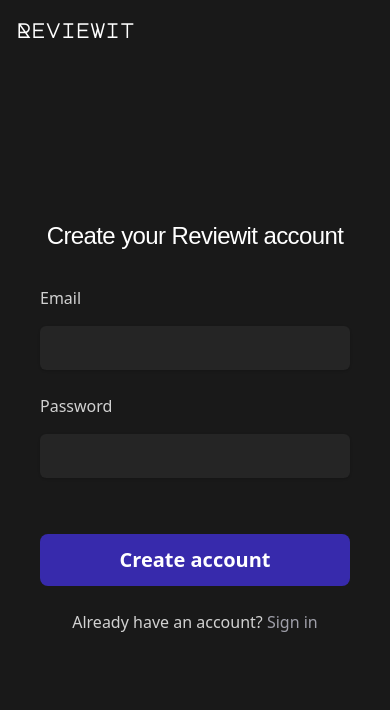
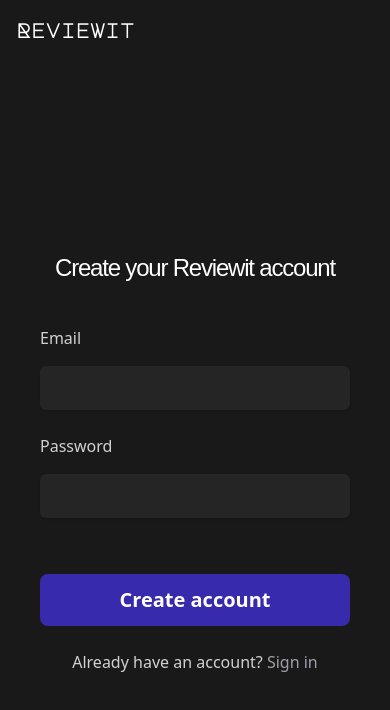
Before and after one commit to ht1423/Reviewit, a React (Vite) app in the folder frontend/: page /auth in a window 390 px wide. Shown: the top 710 px of the page. Built offline with nearby package versions, Linux system fonts and the light colour scheme; no server answers.

Commit message:
Card updated

```diff
--- a/frontend/src/components/auth/Card.jsx
+++ b/frontend/src/components/auth/Card.jsx
@@ -25,8 +25,8 @@ function Card({ action }) {
   const toggleAction = action === 'signin' ? () => navigate('/auth?action=signup') : () => navigate('/auth?action=signin')
 
   return (
-    <div className='flex flex-col p-10 rounded-xl  w-full max-w-md lg:max-w-[480px] mb-28'>
-      <div className='text-[24px] sm:text-[30px] lg:text-[32px] whitespace-nowrap text-white mb-8 sm:mb-16 text-center font-medium poiret-one-regular tracking-tight'>
+    <div className='flex flex-col p-10 rounded-xl  w-full max-w-md lg:max-w-[480px] mb-10 sm:mb-28'>
+      <div className='text-[24px] sm:text-[30px] lg:text-[32px] whitespace-nowrap text-white mb-10 sm:mb-16 text-center font-medium poiret-one-regular tracking-tighter'>
         {action === 'signin' ? 'Sign in to your account' : 'Create your Reviewit account'}
       </div>
 
```
